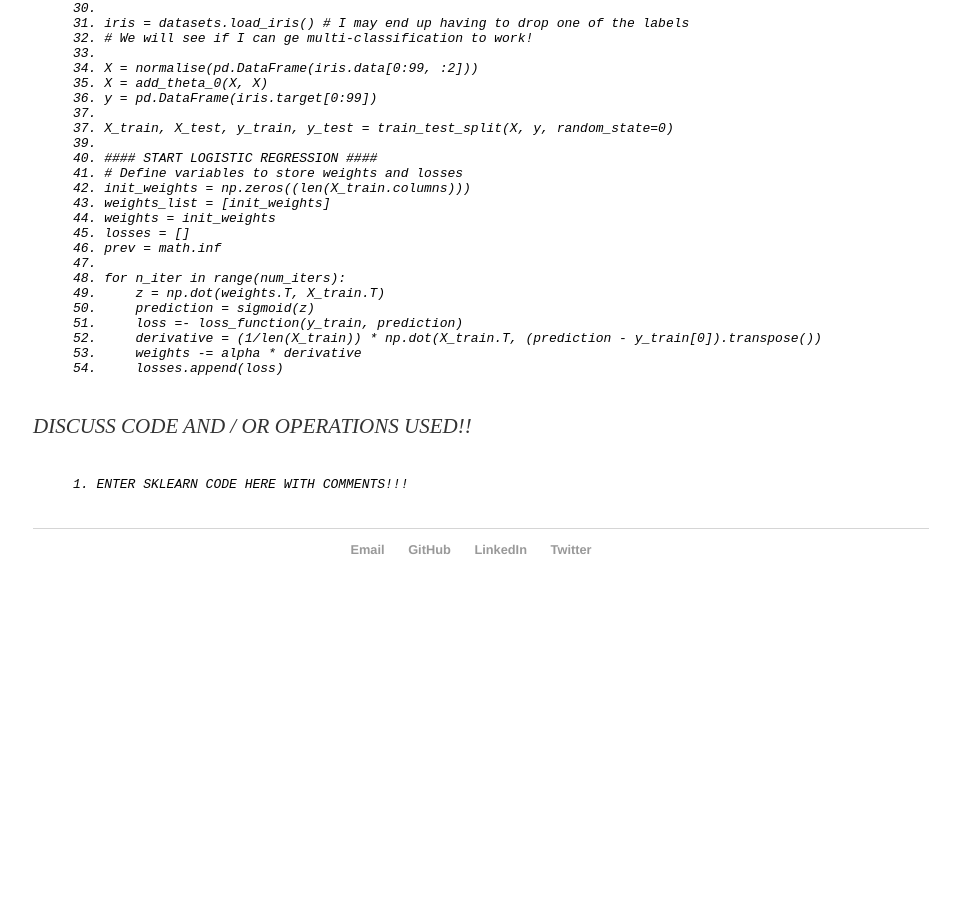
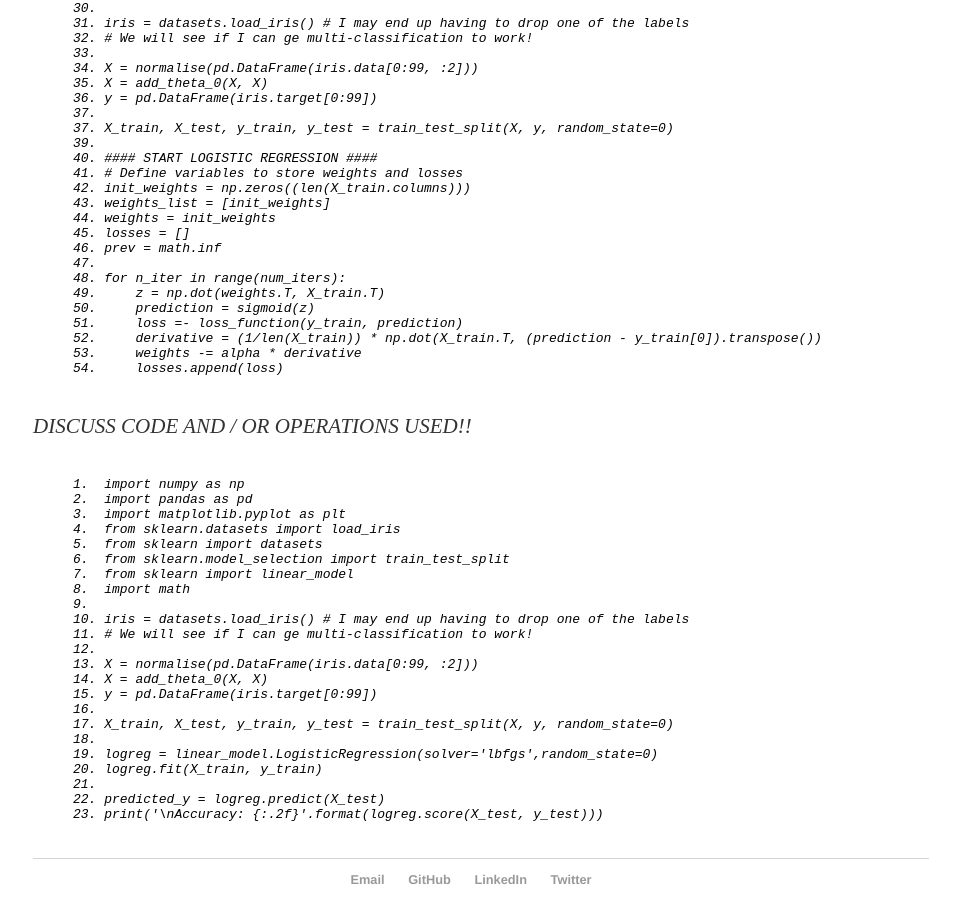
Before and after one commit to kerinb/kerinb.github.io, a Jekyll site: the page built from logistic_regression_in_progress/index.md, in a window 1280 px wide and 900 px high, scrolled down 5359 px. Shown: the whole window, without its empty margins (159-1119 px from the left). Built offline with Jekyll 4.4.1, drawn with Linux system fonts in a browser that asks for light colours; before the commit the page ends 5929 px from its top, so only the background shows below that.

Commit message:
logreg tut

```diff
--- a/logistic_regression_in_progress/index.md
+++ b/logistic_regression_in_progress/index.md
@@ -53,15 +53,15 @@ date: Monday 14th January 2020
 <figure>
 <pre class="brush: python">
 <code>
-1. import numpy as np
-2. import pandas as pd
-3. import matplotlib.pyplot as plt
-4. from sklearn.datasets import load_iris
-5. from sklearn import datasets
-6. from sklearn.model_selection import train_test_split
-7. import math
+1.  import numpy as np
+2.  import pandas as pd
+3.  import matplotlib.pyplot as plt
+4.  from sklearn.datasets import load_iris
+5.  from sklearn import datasets
+6.  from sklearn.model_selection import train_test_split
+7.  import math
 8.
-9. def sigmoid(x):
+9.  def sigmoid(x):
 10.     return 1 / (1 + np.exp(-x))
 11.
 12. def loss_function(y_train, prediction):
@@ -297,14 +297,14 @@ date: Monday 14th January 2020
 <figure>
 <pre class="brush: python">
 <code>
-1. import numpy as np
-2. import pandas as pd
-3. import matplotlib.pyplot as plt
-4. from sklearn.datasets import load_iris
-5. from sklearn import datasets
-6. from sklearn.model_selection import train_test_split
-7. from sklearn import linear_model
-8. import math
+1.  import numpy as np
+2.  import pandas as pd
+3.  import matplotlib.pyplot as plt
+4.  from sklearn.datasets import load_iris
+5.  from sklearn import datasets
+6.  from sklearn.model_selection import train_test_split
+7.  from sklearn import linear_model
+8.  import math
 9.
 10. def sigmoid(x):
 11.     return 1 / (1 + np.exp(-x))
@@ -362,7 +362,29 @@ date: Monday 14th January 2020
 <figure>
 <pre class="brush: python">
 <code>
-1. ENTER SKLEARN CODE HERE WITH COMMENTS!!!
+1.  import numpy as np
+2.  import pandas as pd
+3.  import matplotlib.pyplot as plt
+4.  from sklearn.datasets import load_iris
+5.  from sklearn import datasets
+6.  from sklearn.model_selection import train_test_split
+7.  from sklearn import linear_model
+8.  import math
+9.
+10. iris = datasets.load_iris() # I may end up having to drop one of the labels
+11. # We will see if I can ge multi-classification to work!
+12.
+13. X = normalise(pd.DataFrame(iris.data[0:99, :2]))
+14. X = add_theta_0(X, X)
+15. y = pd.DataFrame(iris.target[0:99])
+16.
+17. X_train, X_test, y_train, y_test = train_test_split(X, y, random_state=0)
+18.
+19. logreg = linear_model.LogisticRegression(solver='lbfgs',random_state=0)
+20. logreg.fit(X_train, y_train)
+21.
+22. predicted_y = logreg.predict(X_test)
+23. print('\nAccuracy: {:.2f}'.format(logreg.score(X_test, y_test)))
 </code>
 </pre>
 </figure>
```
